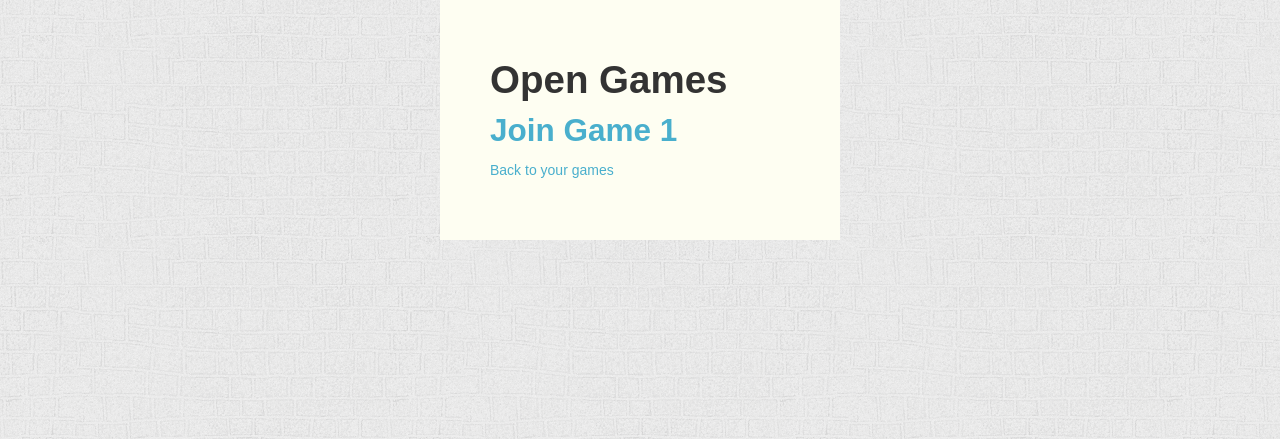
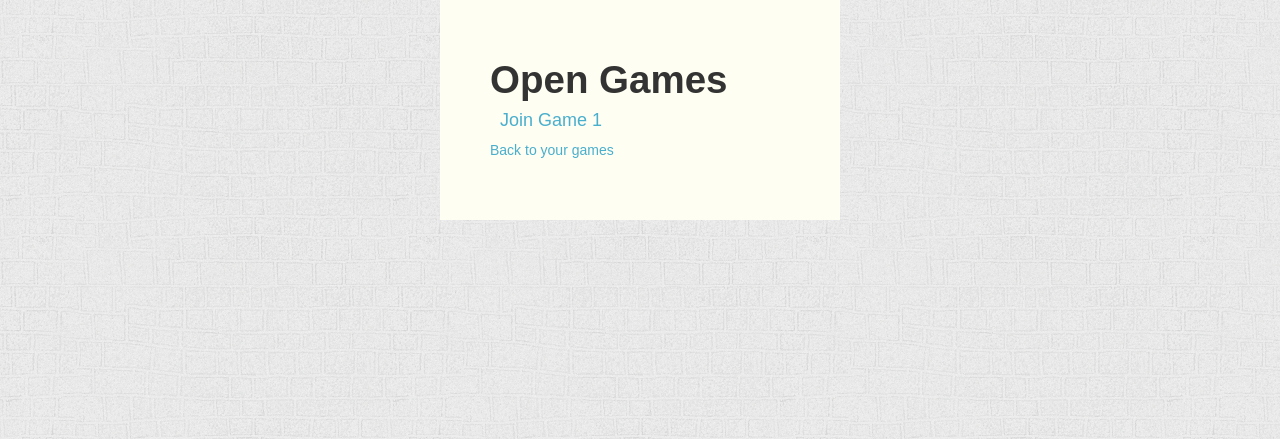
Before and after one commit to kjudd/milles-bornes, a Flask app: template templates/open_games.html in a window 1280 px wide. Shown: the top 439 px of the page. Run offline with Flask 2, Linux system fonts and the light colour scheme; the template is opened without the code that fills it: most values are stand-ins (such as "Sample title", 1, 10 or a date in 2020); parts of the project's set-up code (start-up, migrations or seed data) failed here and were passed over; some libraries are stand-ins or nearby versions.

Commit message:
refactor open games page

```diff
--- a/templates/open_games.html
+++ b/templates/open_games.html
@@ -1,14 +1,13 @@
 {% extends "pregame_base.html" %}
 {% block body %}
-<div class="background">
 <div class="game-center">
-<h1>Open Games</h1>
-{% for open_game in games %}
-<h2> <a href= "/open_game/{{open_game.id}}"> Join Game {{ open_game.id }} </a>
- </h2>
-{% endfor %}
+  <h1>Open Games</h1>
+  <ul class="game-list">
+  {% for open_game in games %}
+    <li><a href="/open_game/{{open_game.id}}">Join Game {{ open_game.id }}</a></li>
+  {% endfor %}
+  </ul>
 
-<p><a href="{{ url_for('choose_game') }}">Back to your games</a></p>
-</div>
+  <p><a href="{{ url_for('choose_game') }}">Back to your games</a></p>
 </div>
 {% endblock %}
```
